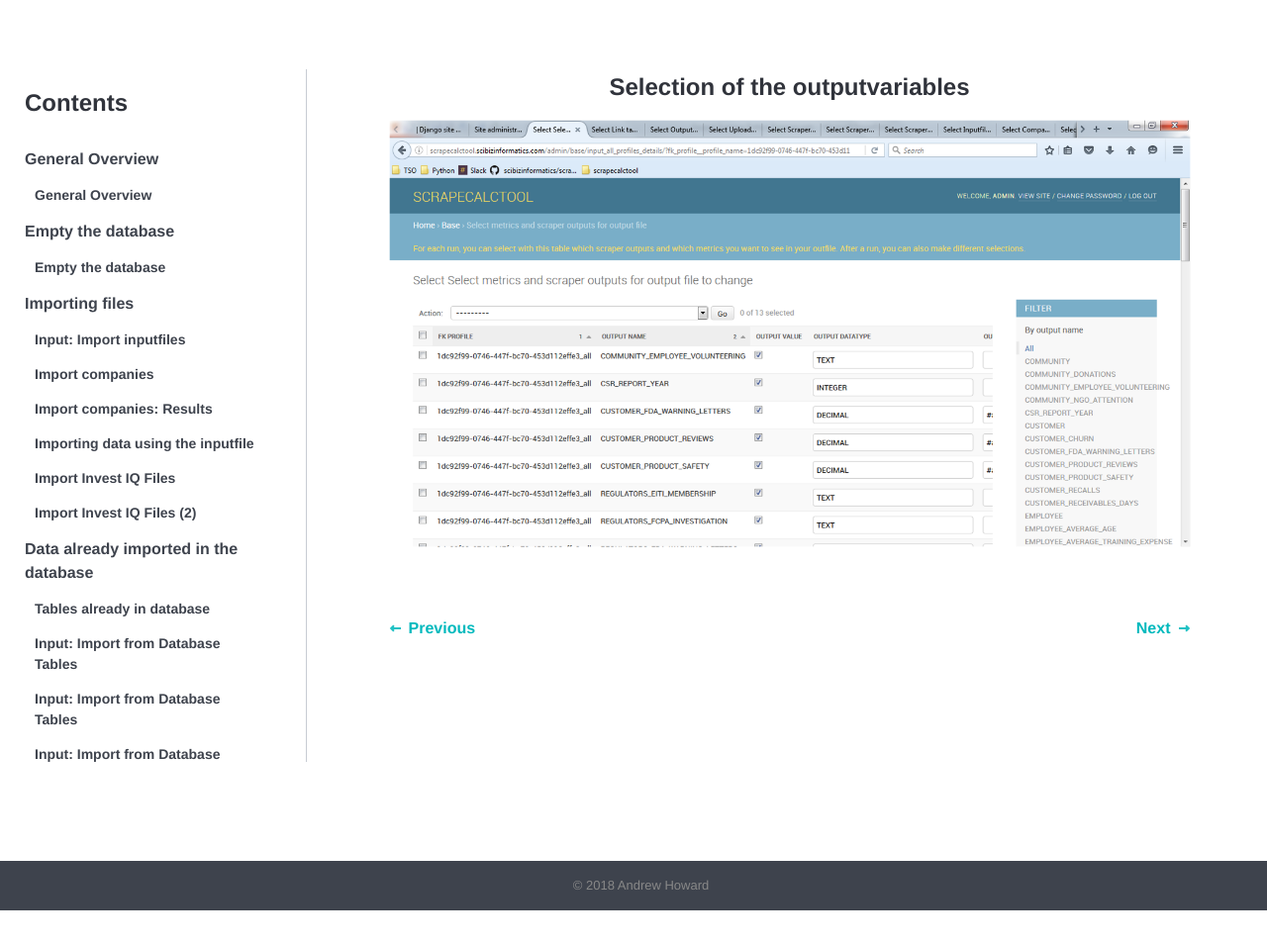
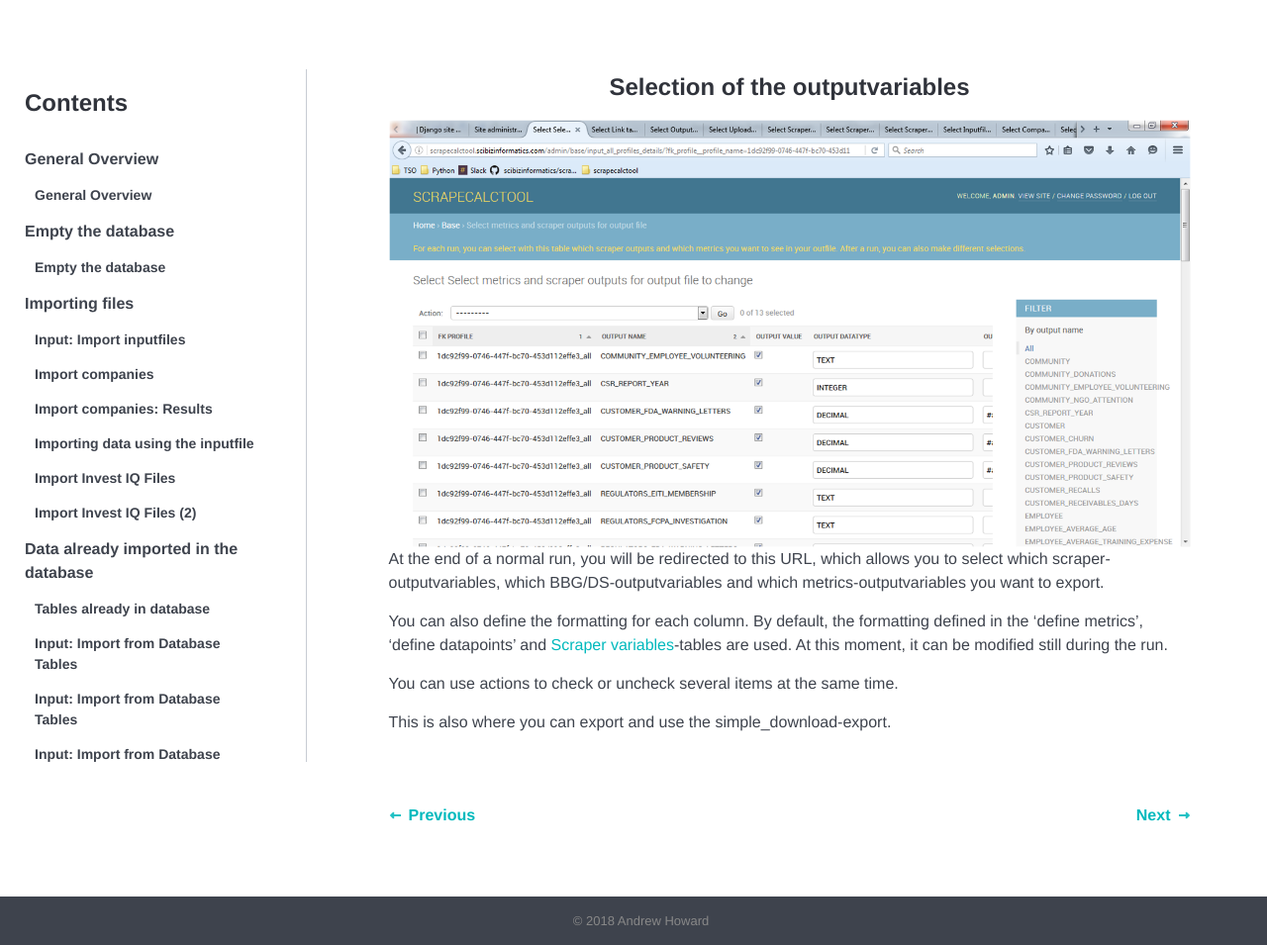
Before and after one commit to tkumpanenko/slides, a Jekyll site: the page built from _tutorials/054.html, in a window 1280 px wide. Shown: the whole page at 99% size. Built offline with Jekyll 4.4.1, drawn with Linux system fonts in a browser that asks for light colours; before the commit the page ends 920 px from its top, so only the background shows below that.

Commit message:
Update from Forestry.io - 054.html

```diff
--- a/_tutorials/054.html
+++ b/_tutorials/054.html
@@ -4,8 +4,14 @@ topic: normal-run
 order: 4
 date: 2018-01-18 19:31:06 +0000
 ---
-
-
 <h4>Selection of the outputvariables</h4>
 
 <img src="{{site.url}}{{site.baseurl}}/images/054.png" alt="">
+
+<p>At the end of a normal run, you will be redirected to this URL, which allows you to select which scraper-outputvariables, which BBG/DS-outputvariables and which metrics-outputvariables you want to export.</p>
+
+<p>You can also define the formatting for each column. By default, the formatting defined in the ‘define metrics’, ‘define datapoints’ and <a href="http://scrapecalctool.scibizinformatics.com/admin/base/input_scrapers_output/">Scraper variables</a>-tables are used. At this moment, it can be modified still during the run.</p>
+
+<p>You can use actions to check or uncheck several items at the same time. </p>
+
+<p>This is also where you can export and use the simple_download-export.</p>
```
